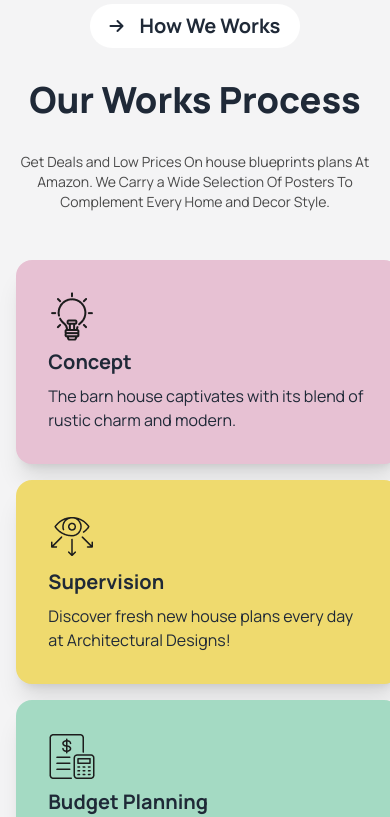
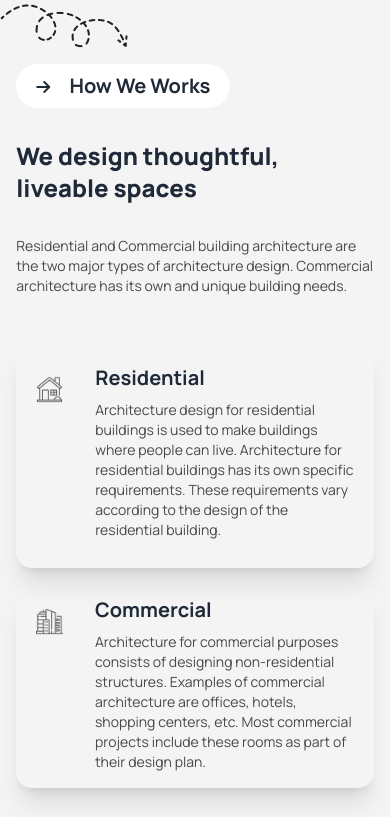
Before and after one commit to munnikhanam/Architect-Dream, a plain HTML site: page index.html in a window 390 px wide. Shown: the part 1159-1976 px from the top of the page. Drawn offline with nearby package versions, Linux system fonts and the light colour scheme.

Commit message:
about-us-part commit

```diff
--- a/index.html
+++ b/index.html
@@ -181,7 +181,73 @@
       <!-- banner-part-ended -->
     </header>
     <main>
+      <!-- About-us-DESIGN-PART -->
+      <section class="bg-zinc-100 py-16">
+        <img src="./assets/Vector.png" alt="" />
+        <div
+          class="about-us-content w-11/12 mx-auto grid grid-cols-1 md:grid-cols-2 gap-8"
+        >
+          <div class="about-us-details">
+            <div class="about-us-tittle text-left">
+              <button class="px-5 py-2 bg-white rounded-3xl mt-4">
+                <a href="" class="md:flex items-center">
+                  <i class="fa-solid fa-arrow-right mr-4"></i>
+                  <span class="text-xl font-bold">How We Works</span>
+                </a>
+              </button>
+              <h2 class="font-extrabold text-2xl lg:text-4xl my-8">
+                We design thoughtful, liveable spaces
+              </h2>
+              <p class="text-secondary text-sm md:text-base">
+                Residential and Commercial building architecture are the two
+                major types of architecture design. Commercial architecture has
+                its own and unique building needs.
+              </p>
+            </div>
+            <div class="about-cards mt-12">
+              <div class="card shadow-xl my-5">
+                <div class="flex items-center gap-8 py-5 lg:py-12 px-5">
+                  <div class="img w-40 h-40">
+                    <img class="w-full" src="./assets/residential.png" alt="" />
+                  </div>
+                  <div class="card-text">
+                    <h2 class="card-title font-bold">Residential</h2>
+                    <p class="text-secondary text-sm md:text-base my-2 lg:my-5">
+                      Architecture design for residential buildings is used to
+                      make buildings where people can live. Architecture for
+                      residential buildings has its own specific requirements.
+                      These requirements vary according to the design of the
+                      residential building.
+                    </p>
+                  </div>
+                </div>
+              </div>
+              <div class="card shadow-xl">
+                <div class="flex items-center gap-8 py-2 lg:py-12 px-5">
+                  <div class="img w-40 h-40">
+                    <img class="w-full" src="./assets/commercial.png" alt="" />
+                  </div>
+                  <div class="card-text">
+                    <h2 class="card-title font-bold">Commercial</h2>
+                    <p class="text-secondary text-sm md:text-base my-2 lg:my-5">
+                      Architecture for commercial purposes consists of designing
+                      non-residential structures. Examples of commercial
+                      architecture are offices, hotels, shopping centers, etc.
+                      Most commercial projects include these rooms as part of
+                      their design plan.
+                    </p>
+                  </div>
+                </div>
+              </div>
+            </div>
+          </div>
+          <div class="about-us-img">
+            <img class="w-full" src="./assets/Rectangle.png" alt="" />
+          </div>
+        </div>
+      </section>
       <!-- Work-part-started -->
+
       <section class="bg-zinc-100 py-16">
         <div class="work-part w-11/12 mx-auto">
           <div class="work-part-tittle text-center">
@@ -191,7 +257,9 @@
                 <span class="text-xl font-bold">How We Works</span>
               </a>
             </button>
-            <h2 class="font-extrabold text-4xl my-8">Our Works Process</h2>
+            <h2 class="font-extrabold text-2xl lg:text-4xl my-8">
+              Our Works Process
+            </h2>
             <p class="text-secondary text-sm md:text-base lg:w-2/5 mx-auto">
               Get Deals and Low Prices On house blueprints plans At Amazon. We
               Carry a Wide Selection Of Posters To Complement Every Home and
@@ -202,7 +270,7 @@
             <div
               class="card-part grid grid-cols-1 md:grid-cols-2 lg:grid-cols-4 gap-4 mt-12"
             >
-              <div class="card bg-[#E7C1D3] w-96 shadow-xl">
+              <div class="card bg-[#E7C1D3] lg:w-96 shadow-xl">
                 <div class="card-body">
                   <div class="img w-12 h-12">
                     <img class="w-full" src="./assets/concept.png" alt="" />
@@ -214,7 +282,7 @@
                   </p>
                 </div>
               </div>
-              <div class="card bg-[#EFDA6E] w-96 shadow-xl">
+              <div class="card bg-[#EFDA6E] lg:w-96 shadow-xl">
                 <div class="card-body">
                   <div class="img w-12 h-12">
                     <img class="w-full" src="./assets/vision.png" alt="" />
@@ -226,7 +294,7 @@
                   </p>
                 </div>
               </div>
-              <div class="card bg-[#A4DAC3] w-96 shadow-xl">
+              <div class="card bg-[#A4DAC3] lg:w-96 shadow-xl">
                 <div class="card-body">
                   <div class="img w-12 h-12">
                     <img
@@ -242,7 +310,7 @@
                   </p>
                 </div>
               </div>
-              <div class="card bg-[#77AAEA] w-96 shadow-xl">
+              <div class="card bg-[#77AAEA] lg:w-96 shadow-xl">
                 <div class="card-body">
                   <div class="img w-12 h-12">
                     <img class="w-full" src="./assets/flow-chart.png" alt="" />
@@ -262,7 +330,7 @@
     </main>
 
     <footer
-      class="footer footer-center bg-[#1C1C1C] text-base-content rounded p-10"
+      class="footer footer-center bg-[#1C1C1C] text-base-content rounded p-10 flex-col"
     >
       <div class="lg:w-5/12 mx-auto">
         <div class="flex mr-5">
@@ -280,7 +348,7 @@
           sophistication, featuring weathered wood, sleek metal accents.
         </p>
 
-        <div class="grid grid-flow-col gap-6 text-[#E9E9E9] my-8">
+        <div class="grid lg:grid-flow-col gap-6 text-[#E9E9E9] my-8">
           <a class="no-underline">About us</a>
           <a class="no-underline">Contact</a>
           <a class="no-underline">Jobs</a>
```
